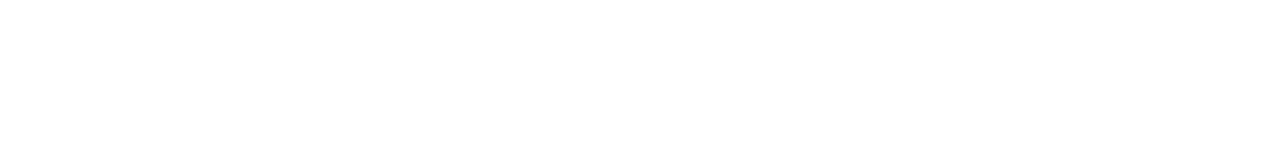
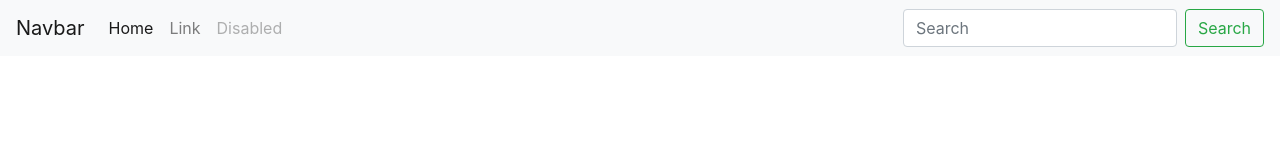
Before and after one commit to mq-5/Imagine, a plain HTML site: page index.html in a window 1280 px wide. Drawn offline with nearby package versions, Linux system fonts and the light colour scheme.

Commit message:
Add navbar

```diff
--- a/index.html
+++ b/index.html
@@ -18,6 +18,53 @@
     />
   </head>
   <body>
+    <nav class="navbar navbar-expand-lg navbar-light bg-light">
+      <button
+        class="navbar-toggler"
+        type="button"
+        data-toggle="collapse"
+        data-target="#navbarTogglerDemo03"
+        aria-controls="navbarTogglerDemo03"
+        aria-expanded="false"
+        aria-label="Toggle navigation"
+      >
+        <span class="navbar-toggler-icon"></span>
+      </button>
+      <a class="navbar-brand" href="#">Navbar</a>
+
+      <div class="collapse navbar-collapse" id="navbarTogglerDemo03">
+        <ul class="navbar-nav mr-auto mt-2 mt-lg-0">
+          <li class="nav-item active">
+            <a class="nav-link" href="#"
+              >Home <span class="sr-only">(current)</span></a
+            >
+          </li>
+          <li class="nav-item">
+            <a class="nav-link" href="#">Link</a>
+          </li>
+          <li class="nav-item">
+            <a
+              class="nav-link disabled"
+              href="#"
+              tabindex="-1"
+              aria-disabled="true"
+              >Disabled</a
+            >
+          </li>
+        </ul>
+        <form class="form-inline my-2 my-lg-0">
+          <input
+            class="form-control mr-sm-2"
+            type="search"
+            placeholder="Search"
+            aria-label="Search"
+          />
+          <button class="btn btn-outline-success my-2 my-sm-0" type="submit">
+            Search
+          </button>
+        </form>
+      </div>
+    </nav>
     <script
       src="https://code.jquery.com/jquery-3.3.1.slim.min.js"
       integrity="sha384-q8i/X+965DzO0rT7abK41JStQIAqVgRVzpbzo5smXKp4YfRvH+8abtTE1Pi6jizo"
```
